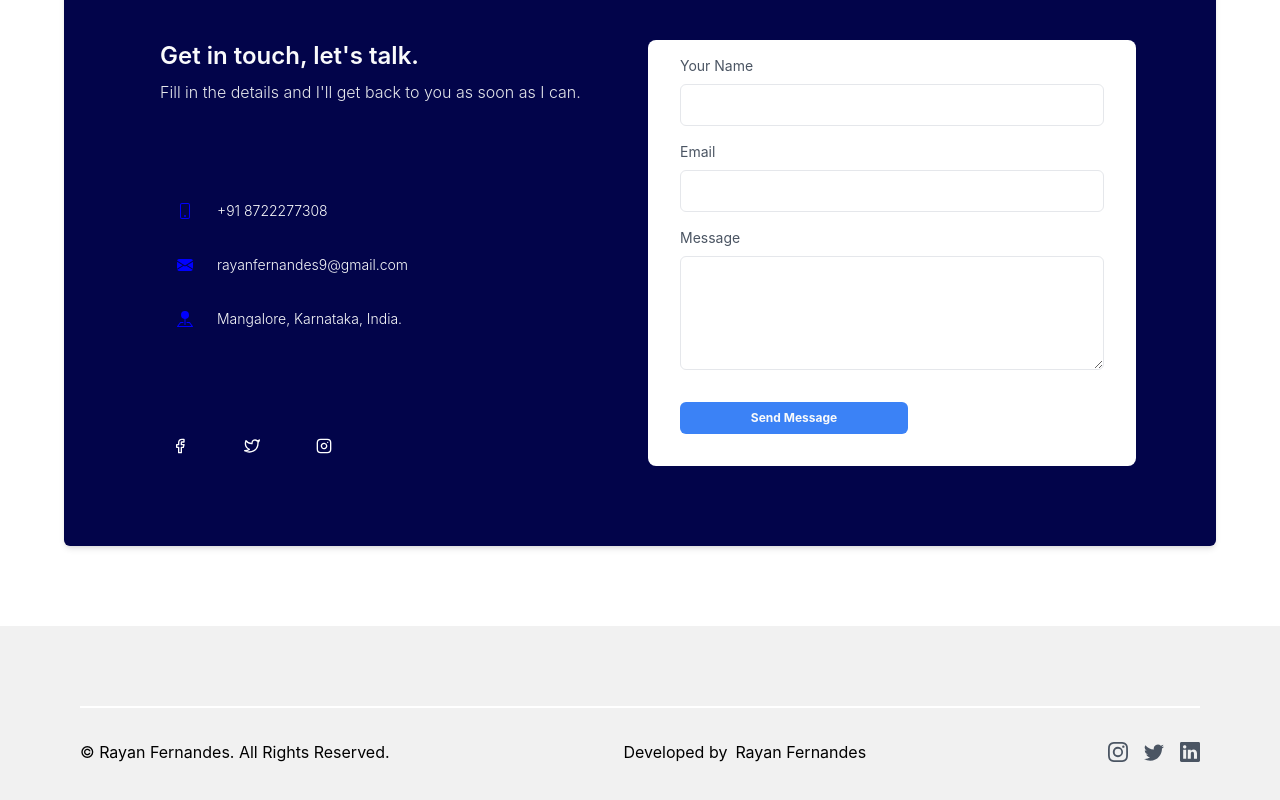
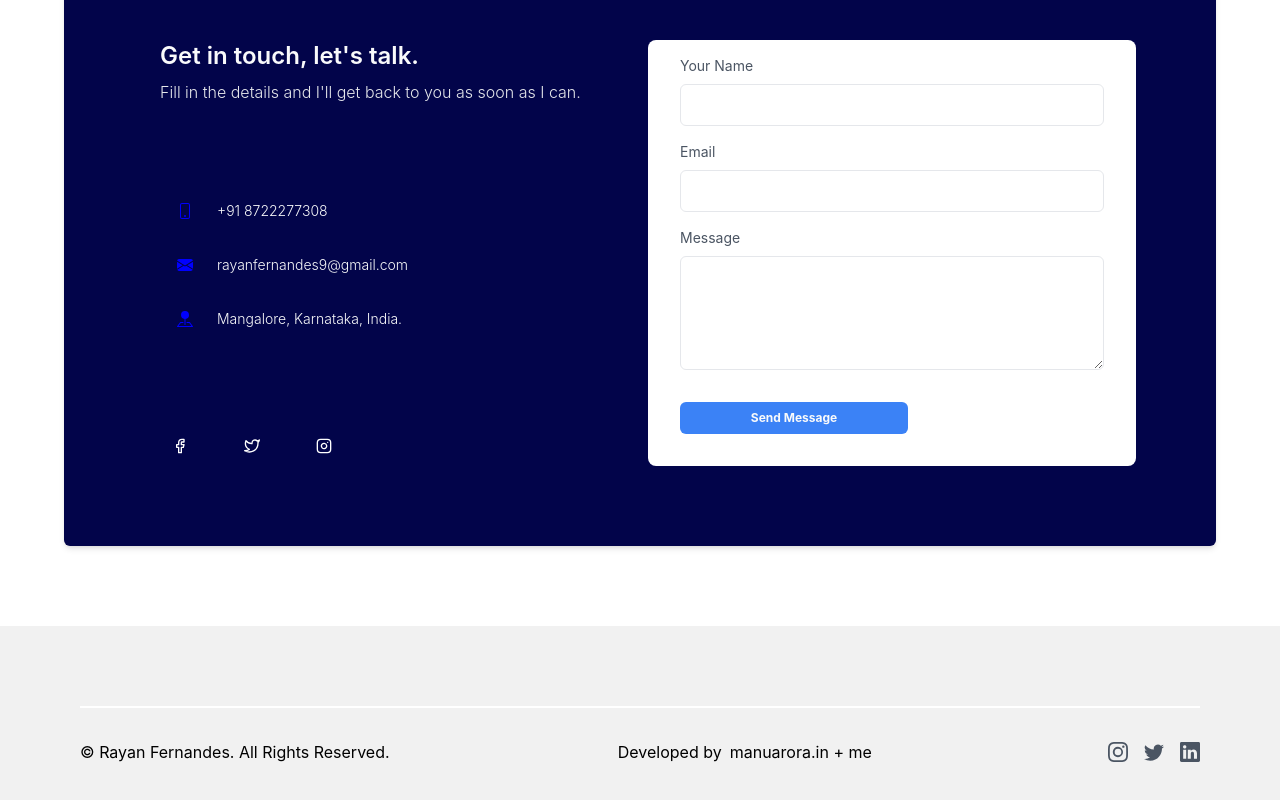
Before and after one commit to rayanfer32/rayanfer32.github.io, a Next.js app: page /contact in a window 1280 px wide. Shown: the part 428-1228 px from the top of the page. Built offline with nearby package versions, Linux system fonts and the light colour scheme.

Commit message:
add credits

```diff
--- a/components/FavouriteProjects.js
+++ b/components/FavouriteProjects.js
@@ -34,7 +34,7 @@ export default function FavouriteProjects() {
 
         {/* Grid starts here */}
         <div className="grid md:grid-cols-3 gap-8 lg:-mt-8 pb-40">
-          {userData.projects.slice(0,3).map((project, index) => {
+          {userData.projects.slice(0, 3).map((project, index) => {
             return (
               <a
                 key={project.title}
@@ -53,6 +53,9 @@ export default function FavouriteProjects() {
                   <h1 className="absolute bottom-10 left-10 text-gray-50 font-bold text-xl">
                     {index + 1}
                   </h1>
+                  <h1 className="absolute bottom-10 right-10 bg-white text-blue-500 rounded px-4 font-bold text-xl">
+                    {project.desc}
+                  </h1>
                 </div>
               </a>
             );
--- a/components/Footer.js
+++ b/components/Footer.js
@@ -16,9 +16,9 @@ export default function Footer() {
               <div className="inline-block transform hover:scale-110 hover:-rotate-3 transition duration-300">
                 <a
                   className="hover:bg-red-500 rounded-md px-2 py-1  hover:text-gray-50"
-                  href={userData.domainURL}
+                  href={`https://${userData.credits}`}
                 >
-                  {userData.name}
+                  {userData.credits} + me
                 </a>
               </div>
             </div>
--- a/constants/data.js
+++ b/constants/data.js
@@ -8,6 +8,7 @@ const userData = {
   phone: "+91 8722277308",
   address: "Mangalore, Karnataka, India.",
   domainURL: "https://rayanfer32.github.io",
+  credits: "manuarora.in",
   traits: [
     ["Coder", "#F59E0B"],
     ["Designer", "#84CC16"],
@@ -19,21 +20,25 @@ const userData = {
       title: "Nexus Explorer Next",
       link: "https://explorer.nexus.io",
       imgUrl: "/nexus_explorer.jpg",
+      desc: "A web-based blockchain explorer for the Nexus blockchain.",
     },
     {
       title: "Demuxx Bot",
       link: "https://t.me/demuxxbot",
       imgUrl: "/demuxx.png",
+      desc: "A Telegram bot for the using spleeter lib for audio source seperation.",
     },
     {
       title: "Tgindex Pro",
       link: "https://github.com/rayanfer32/TgindexPro",
       imgUrl: "/tgindex.jpg",
+      desc: "File Streaming Index for Telegram Channels and Groups.",
     },
     {
       title: "Dicto-Writer",
       link: "https://github.com/hackerminds/DictoWriter",
       imgUrl: "/dicto_writer.jpg",
+      desc: "Speech writing plotter machine which writes dictated text (for the diffrently abled).",
     },
     // {
     //     title: "Greentech - Greenhouse Automation",
```
